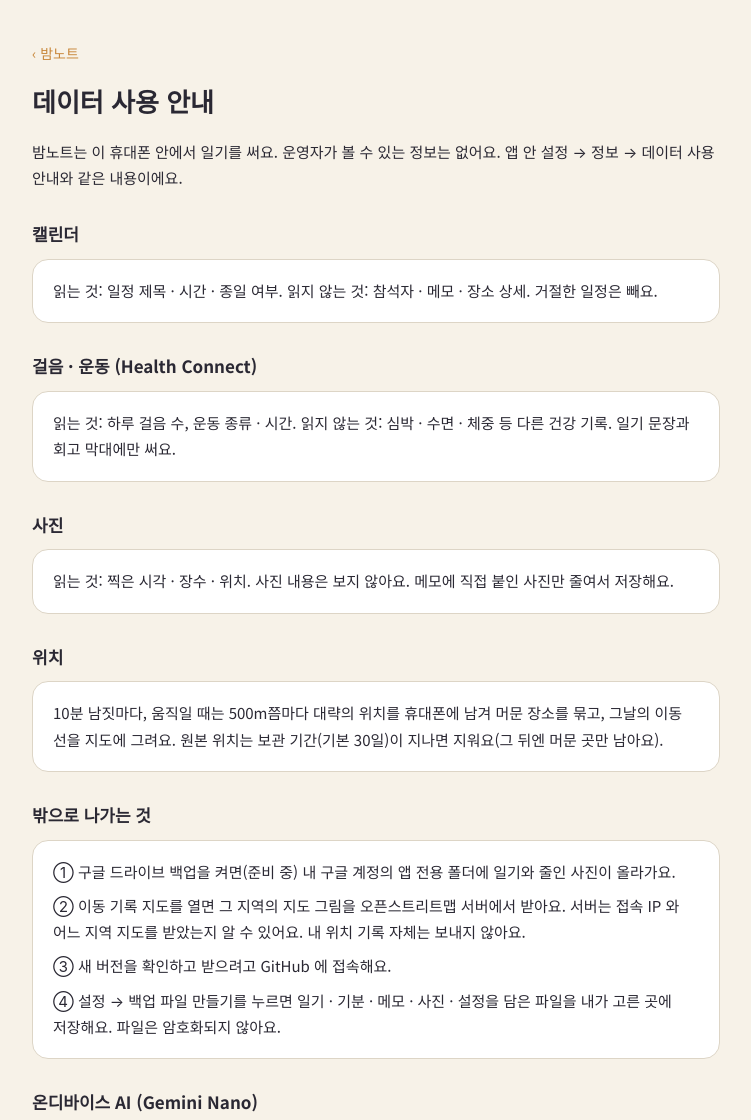
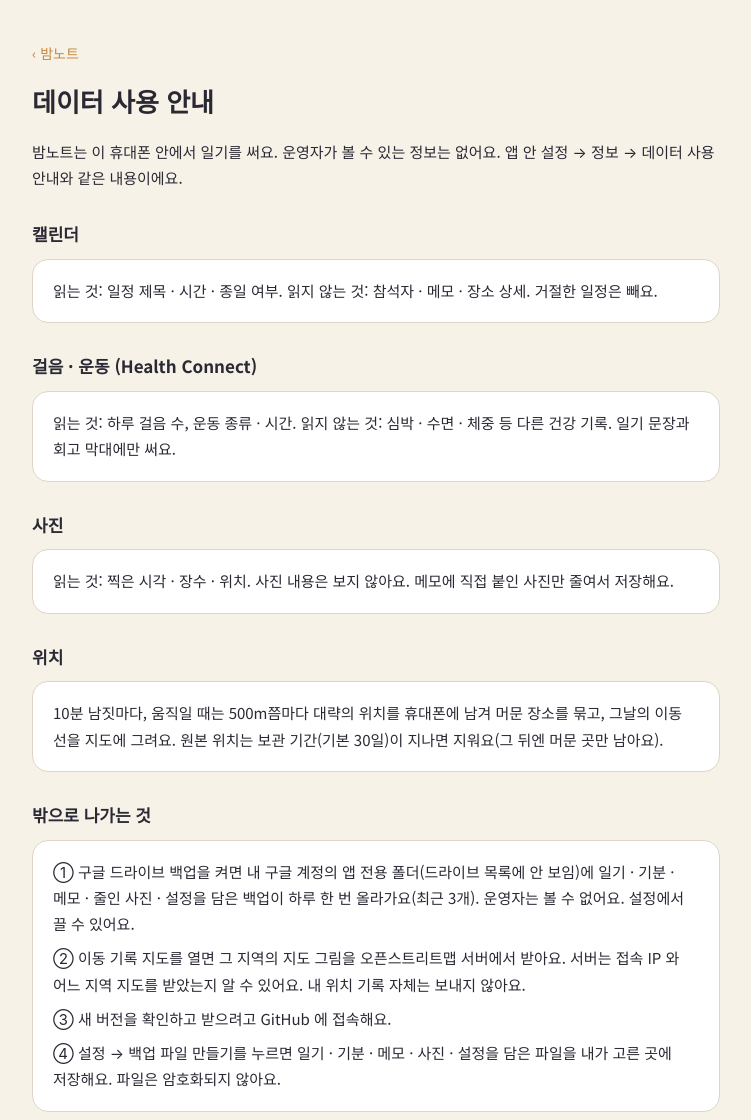
Before and after one commit to dev-fath/bamnote-releases, a plain HTML site: page docs/privacy.html in a window 1280 px wide. Shown: the top 1120 px of the page, without its empty margins (264-1015 px from the left). Drawn offline with Linux system fonts and the light colour scheme.

Commit message:
데이터 사용 안내: 구글 드라이브 백업 (준비 중 → 사용)
Co-Authored-By: Claude Opus 5.5 <noreply@anthropic.com>
Claude-Session: https://claude.ai/code/session_01AswHNE3xSn2tSt1Td8iU3y

```diff
--- a/docs/privacy.html
+++ b/docs/privacy.html
@@ -48,7 +48,7 @@
 
   <h2>밖으로 나가는 것</h2>
   <div class="sheet">
-    <p>① 구글 드라이브 백업을 켜면(준비 중) 내 구글 계정의 앱 전용 폴더에 일기와 줄인 사진이 올라가요.</p>
+    <p>① 구글 드라이브 백업을 켜면 내 구글 계정의 앱 전용 폴더(드라이브 목록에 안 보임)에 일기 · 기분 · 메모 · 줄인 사진 · 설정을 담은 백업이 하루 한 번 올라가요(최근 3개). 운영자는 볼 수 없어요. 설정에서 끌 수 있어요.</p>
     <p>② 이동 기록 지도를 열면 그 지역의 지도 그림을 오픈스트리트맵 서버에서 받아요. 서버는 접속 IP 와 어느 지역 지도를 받았는지 알 수 있어요. 내 위치 기록 자체는 보내지 않아요.</p>
     <p>③ 새 버전을 확인하고 받으려고 GitHub 에 접속해요.</p>
     <p>④ 설정 → 백업 파일 만들기를 누르면 일기 · 기분 · 메모 · 사진 · 설정을 담은 파일을 내가 고른 곳에 저장해요. 파일은 암호화되지 않아요.</p>
```
